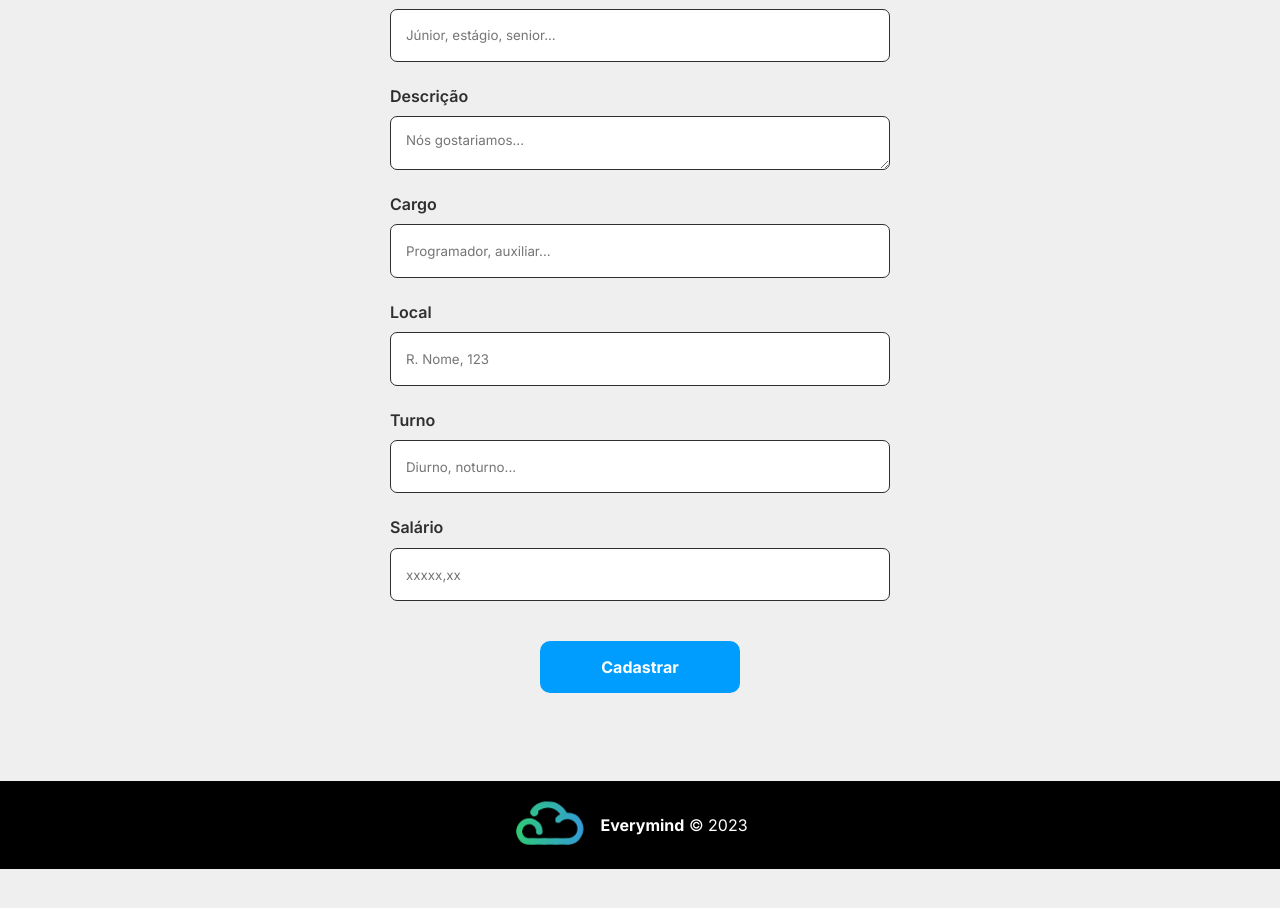
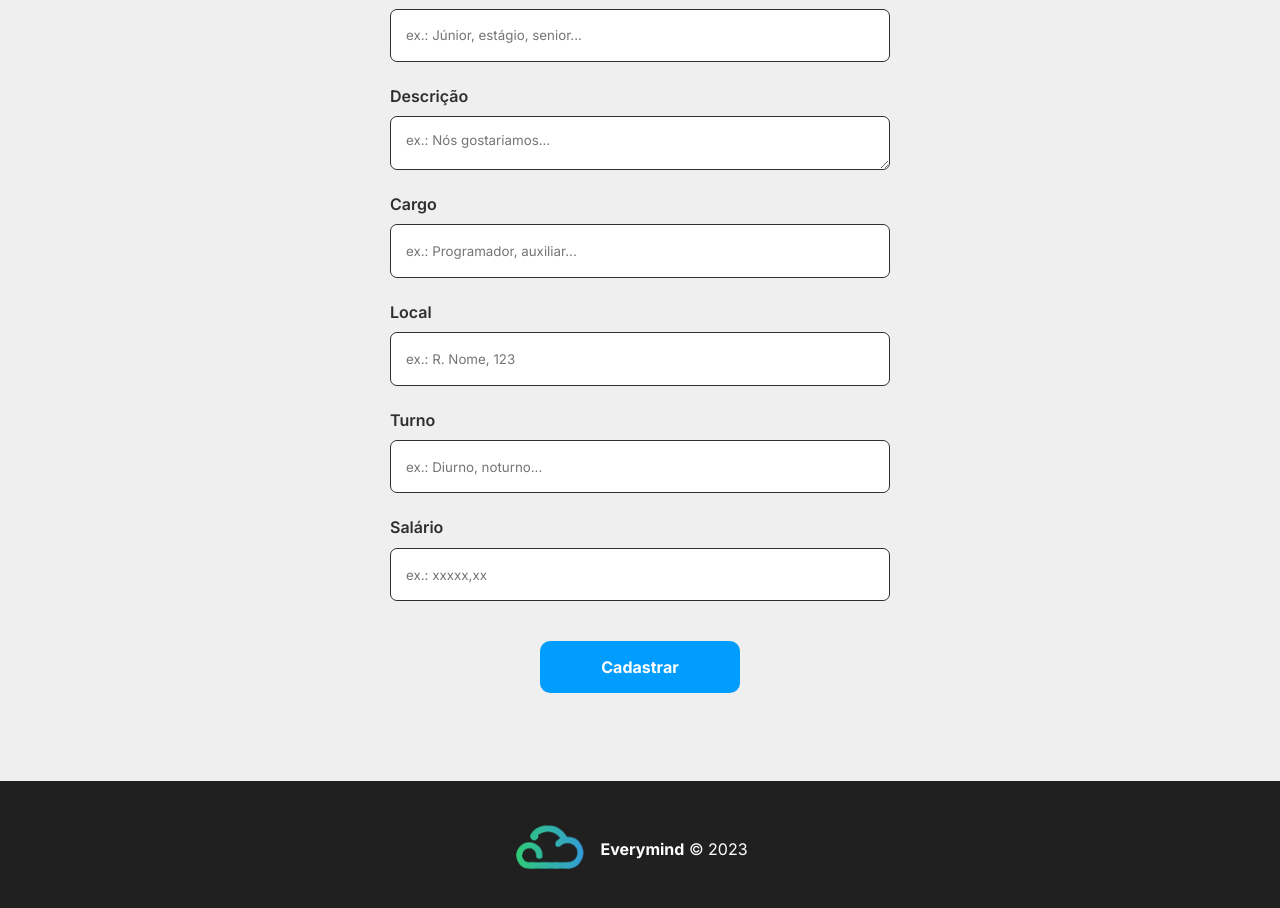
Before and after one commit to guiwoliveira/Site-Cadastro-Vagas, a React (Create React App) app: page /cadastro in a window 1280 px wide. Shown: the part 228-1136 px from the top of the page. Before the commit the page ends 1097 px from the top, so only its background shows below. Built offline with nearby package versions, Linux system fonts and the light colour scheme.

Commit message:
alter: formulario

```diff
--- a/src/components/layout/Footer.module.css
+++ b/src/components/layout/Footer.module.css
@@ -1,7 +1,7 @@
 .footer {
-    background-color: #000000;
+    background-color: #202020;
     color: #fff;
-    padding: 0.5em;
+    padding: 2em;
     text-align: center;
 }
 
--- a/src/components/pages/Cadastro.js
+++ b/src/components/pages/Cadastro.js
@@ -10,27 +10,27 @@ function Cadastro() {
             <form className={styles.form}>
                 <div>
                     <label>Tipo de vaga</label>
-                    <input type='text' name='tipo' placeholder='Júnior, estágio, senior...' />
+                    <input type='text' name='tipo' placeholder='ex.: Júnior, estágio, senior...' />
                 </div>
                 <div>
                     <label>Descrição</label>
-                    <textarea type='text' name='descricao' placeholder='Nós gostariamos...' />
+                    <textarea type='text' name='descricao' placeholder='ex.: Nós gostariamos...' />
                 </div>
                 <div>
                     <label>Cargo</label>
-                    <input type='text' name='cargo' placeholder='Programador, auxiliar...' />
+                    <input type='text' name='cargo' placeholder='ex.: Programador, auxiliar...' />
                 </div>
                 <div>
                     <label>Local</label>
-                    <input type='text' name='local' placeholder='R. Nome, 123' />
+                    <input type='text' name='local' placeholder='ex.: R. Nome, 123' />
                 </div>
                 <div>
                     <label>Turno</label>
-                    <input type='text' name='turno' placeholder='Diurno, noturno...' />
+                    <input type='text' name='turno' placeholder='ex.: Diurno, noturno...' />
                 </div>
                 <div>
                     <label>Salário</label>
-                    <input type='text' name='salario' placeholder='xxxxx,xx' />
+                    <input type='number' name='salario' placeholder='ex.: xxxxx,xx' />
                 </div>
                 <div className={styles.form_button}>
                     <LinkButton to="/vagas" text="Cadastrar" />
--- a/src/components/pages/Cadastro.module.css
+++ b/src/components/pages/Cadastro.module.css
@@ -25,12 +25,16 @@
     padding-bottom: 1ch;
 }
 
-.form input, .form textarea {
+.form input, textarea {
     height: 4em;
     width: 500px;
     padding: 15px;
     border-radius: 7px;
     border: 1px #2f2f2f solid;
+}
+
+.form input:focus, textarea:focus{
+    outline: 2px solid #009DFF;
 }
 
 .form textarea {
```
